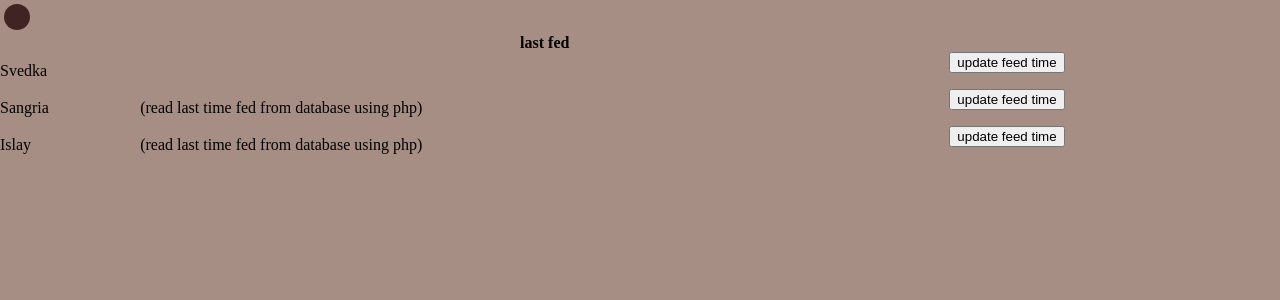
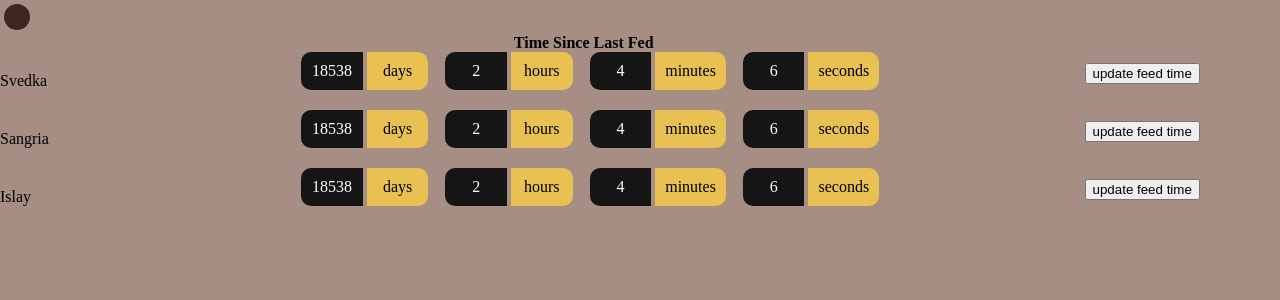
Before and after one commit to the-amaya/haveTheDogsBeenFed, a PHP site: page / in a window 1280 px wide. Shown: the top 300 px of the page. Run offline with PHP 8.4, Linux system fonts and the light colour scheme; data that the repository does not hold is empty; some libraries are stand-ins or nearby versions.

Commit message:
last feed time now works
we are now able to retrieve the last feed time and update a count-up for each dog to list how long it has been since they were last fed. css is not working for the counter currently

```diff
--- a/index.php
+++ b/index.php
@@ -10,29 +10,7 @@
 <link rel="shortcut icon" href="/images/favicon.ico" type="image/x-icon">
 <link rel="icon" href="/images/favicon.ico" type="image/x-icon">
 <script type="text/javascript" src="//ajax.googleapis.com/ajax/libs/jquery/1.10.2/jquery.min.js"></script>
-<script type="text/javascript">
-	function getData() {
-				var jsonData = $.ajax({
-					url: "readdb.php",
-					dataType: "json",
-					async: false
-				}).responseText;
-				console.log(jsonData);
-				data = jsonData[0][1];
-				console.log(data)
-	}
 
-
-	var inst = setInterval(update, 1000);
-	var elem = document.getElementById("id-1");
-
-
-	function update() {
-		getData()
-		elem.innerHTML = data;
-	}
-
-</script>
 </head>
 
 <div class="theme-switch-wrapper">
@@ -47,11 +25,22 @@
 	<table width="100%" border="0" cellpadding="0" cellspacing="0">
 		<tr>
 			<th></th>
-			<th>last fed</th>
+			<th>Time Since Last Fed</th>
 			<th></th>
 		<tr>
 			<td id="leftcell">Svedka</td>
-			<td id="middlecell"><div id="id-1"></div></td>
+			<td id="middlecell">
+				<div class="countup" id="countup1">
+					<span class="timeel days">00</span>
+					<span class="timeel timeRefDays">days</span>
+					<span class="timeel hours">00</span>
+					<span class="timeel timeRefHours">hours</span>
+					<span class="timeel minutes">00</span>
+					<span class="timeel timeRefMinutes">minutes</span>
+					<span class="timeel seconds">00</span>
+					<span class="timeel timeRefSeconds">seconds</span>
+				</div>
+			</td>
 			<td id="rightcell">
 				<form action="writedb.php" method="post">
 					<input id="id" type="hidden" name="id" value="1">
@@ -61,7 +50,18 @@
 		</tr>
 		<tr>
 			<td id="leftcell">Sangria</td>
-			<td id="middlecell">(read last time fed from database using php)</td>
+			<td id="middlecell">
+				<div class="countup" id="countup2">
+					<span class="timeel days">00</span>
+					<span class="timeel timeRefDays">days</span>
+					<span class="timeel hours">00</span>
+					<span class="timeel timeRefHours">hours</span>
+					<span class="timeel minutes">00</span>
+					<span class="timeel timeRefMinutes">minutes</span>
+					<span class="timeel seconds">00</span>
+					<span class="timeel timeRefSeconds">seconds</span>
+				</div>
+			</td>
 			<td id="rightcell">
 				<form action="writedb.php" method="post">
 					<input id="id" type="hidden" name="id" value="2">
@@ -71,7 +71,18 @@
 		</tr>
 		<tr>
 			<td id="leftcell">Islay</td>
-			<td id="middlecell">(read last time fed from database using php)</td>
+			<td id="middlecell">
+				<div class="countup" id="countup3">
+					<span class="timeel days">00</span>
+					<span class="timeel timeRefDays">days</span>
+					<span class="timeel hours">00</span>
+					<span class="timeel timeRefHours">hours</span>
+					<span class="timeel minutes">00</span>
+					<span class="timeel timeRefMinutes">minutes</span>
+					<span class="timeel seconds">00</span>
+					<span class="timeel timeRefSeconds">seconds</span>
+				</div>
+			</td>
 			<td id="rightcell">
 				<form action="writedb.php" method="post">
 					<input id="id" type="hidden" name="id" value="3">
@@ -82,4 +93,65 @@
 	</table>
 </body>
 
+<script type="text/javascript">
+	function wrapper() {
+		function getData() {
+				var jsonData = $.ajax({
+					url: "readdb.php",
+					dataType: "json",
+					async: false
+				}).responseText;
+				jsonData = JSON.parse(jsonData);
+				console.log(jsonData);
+				data1 = jsonData[0]["time"];
+				data2 = jsonData[1]["time"];
+				data3 = jsonData[2]["time"];
+		};
+
+		var inst = setInterval(update, 1000);
+		getData();
+
+		countUpFromTime(data1, 'countup1');
+		countUpFromTime(data2, 'countup2');
+		countUpFromTime(data3, 'countup3');
+
+		function update() {
+			getData();
+
+			countUpFromTime(data1, 'countup1');
+			countUpFromTime(data2, 'countup2');
+			countUpFromTime(data3, 'countup3');
+		};
+	};
+	var elem1 = document.getElementById("dog1");
+	var elem2 = document.getElementById("dog2");
+	var elem3 = document.getElementById("dog3");
+	wrapper();
+
+	function countUpFromTime(countFrom, id) {
+		countFrom = new Date(countFrom).getTime();
+		var now = new Date(),
+			countFrom = new Date(countFrom),
+			timeDifference = (now - countFrom);
+
+		var secondsInADay = 60 * 60 * 1000 * 24,
+			secondsInAHour = 60 * 60 * 1000;
+
+		days = Math.floor(timeDifference / (secondsInADay) * 1);
+		hours = Math.floor((timeDifference % (secondsInADay)) / (secondsInAHour) * 1);
+		mins = Math.floor(((timeDifference % (secondsInADay)) % (secondsInAHour)) / (60 * 1000) * 1);
+		secs = Math.floor((((timeDifference % (secondsInADay)) % (secondsInAHour)) % (60 * 1000)) / 1000 * 1);
+
+		var idEl = document.getElementById(id);
+		idEl.getElementsByClassName('days')[0].innerHTML = days;
+		idEl.getElementsByClassName('hours')[0].innerHTML = hours;
+		idEl.getElementsByClassName('minutes')[0].innerHTML = mins;
+		idEl.getElementsByClassName('seconds')[0].innerHTML = secs;
+
+		clearTimeout(countUpFromTime.interval);
+		//countUpFromTime.interval = setTimeout(function(){ countUpFromTime(countFrom, id); }, 1000);
+}
+
+</script>
+
 <script src="night.js"></script>
--- a/readdb.php
+++ b/readdb.php
@@ -14,14 +14,14 @@
 	die("Connection failed: " . $conn->connect_error);
 }
 
-$jsonarray = [];
+$jsonarray = array();
 foreach ($rooms as $room) {
 	$sql = "SELECT id,time FROM dogs WHERE `id`='" . $room . "' ORDER BY `key` DESC LIMIT 1;";
 	$result = $conn->query($sql);
 	$row = $result->fetch_assoc();
-	$time = $row["time"];
-	$id = $row["id"];
-	$sarray = [$id, $time];
+	$sarray['id'] = $row["id"];
+	$sarray['time'] = $row["time"];
+	#$sarray = [$id, $time];
 	array_push($jsonarray, $sarray);
 	}
 
--- a/style.css
+++ b/style.css
@@ -42,6 +42,27 @@
 #rightcell
 {
     width:auto;
+}
+
+.countup {
+  text-align: center;
+  margin-bottom: 20px;
+}
+.countup .timeel {
+  display: inline-block;
+  padding: 10px;
+  background: #151515;
+  margin: 0;
+  color: white;
+  min-width: 2.6rem;
+  margin-left: 13px;
+  border-radius: 10px 0 0 10px;
+}
+.countup span[class*="timeRef"] {
+  border-radius: 0 10px 10px 0;
+  margin-left: 0;
+  background: #e8c152;
+  color: black;
 }
 
 /*Simple css to style it like a toggle switch*/
```
